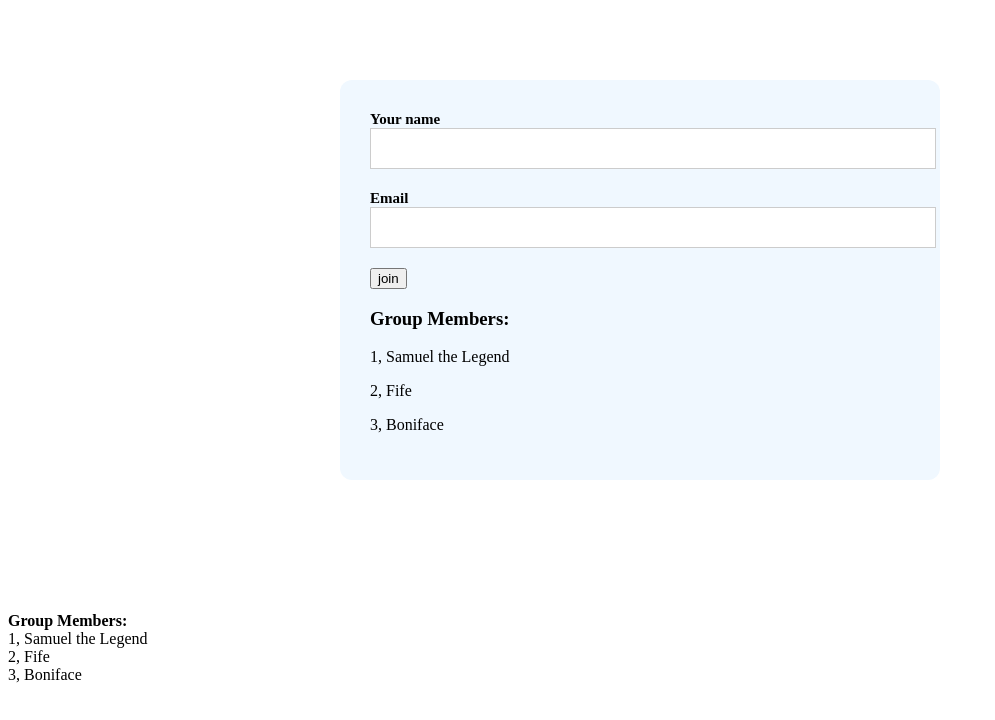
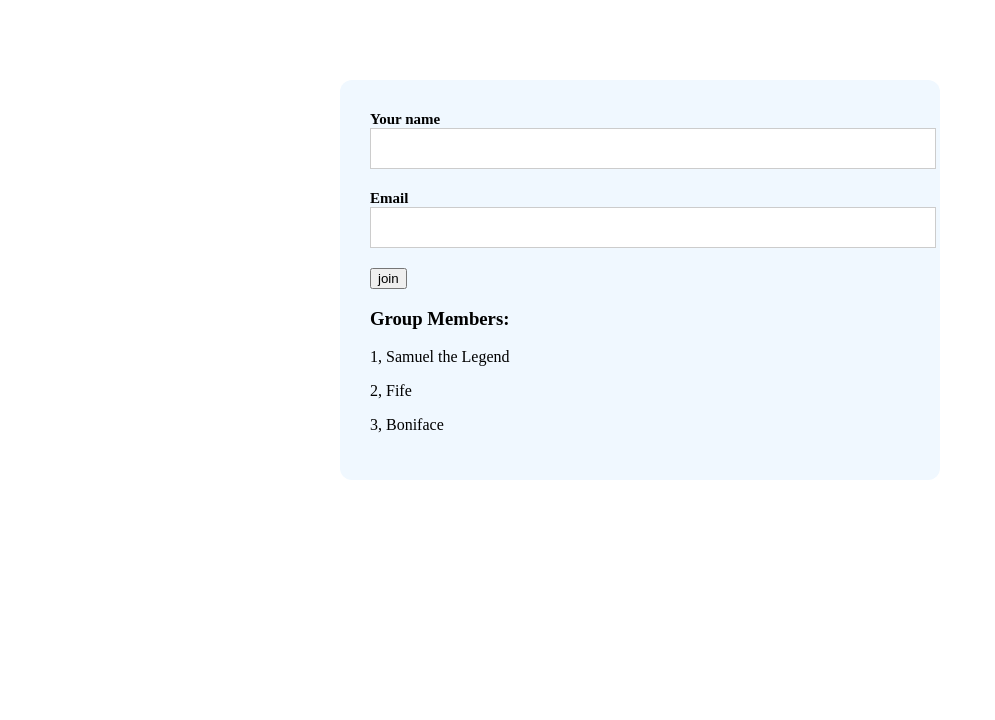
Before and after one commit to JB-sam/Jake12yx-, a plain HTML site: page index.html in a window 1280 px wide. Shown: the whole page, without its empty margins (0-995 px from the left). Drawn offline with Linux system fonts and the light colour scheme.

Commit message:
Update index.html

```diff
--- a/index.html
+++ b/index.html
@@ -24,11 +24,6 @@ GROUP MEMBERS:
 <p>3, Boniface</p>
     </form>
     <br><br>
-  <p><b>Group Members:</b><br>
-  1, Samuel the Legend<br>
-  2, Fife<br>
-  3, Boniface
-  </p>
 <style>
 form{
     background-color: aliceblue;
```
